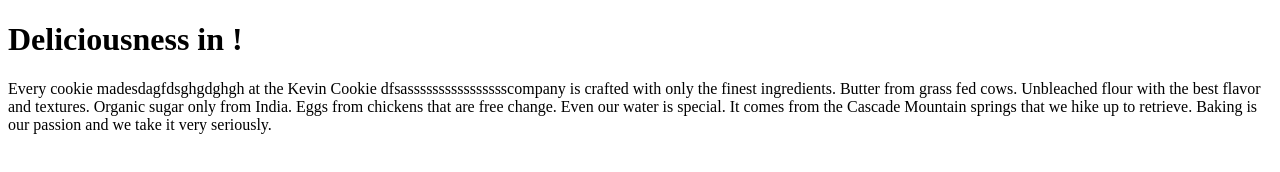
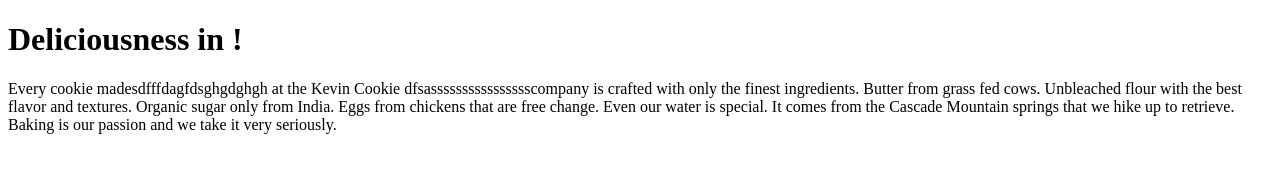
Before and after one commit to Gunadhamu/Demo_Testing, a plain HTML site: page index.html in a window 1280 px wide. Drawn offline with Linux system fonts and the light colour scheme.

Commit message:
i coomited this

```diff
--- a/index.html
+++ b/index.html
@@ -3,7 +3,7 @@
 <body>
 
 <h1>Deliciousness in !</h1>
-<p>Every cookie madesdagfdsghgdghgh at the Kevin Cookie dfsasssssssssssssssscompany is crafted with only the finest ingredients. Butter from grass fed cows. Unbleached flour with the best flavor and textures. Organic sugar only from India. Eggs from chickens that are free change. Even our water is special. It comes from the Cascade Mountain springs that we hike up to retrieve. Baking is our passion and we take it very seriously.</p>
+<p>Every cookie madesdfffdagfdsghgdghgh at the Kevin Cookie dfsasssssssssssssssscompany is crafted with only the finest ingredients. Butter from grass fed cows. Unbleached flour with the best flavor and textures. Organic sugar only from India. Eggs from chickens that are free change. Even our water is special. It comes from the Cascade Mountain springs that we hike up to retrieve. Baking is our passion and we take it very seriously.</p>
 
 </body>
 </html>
```
